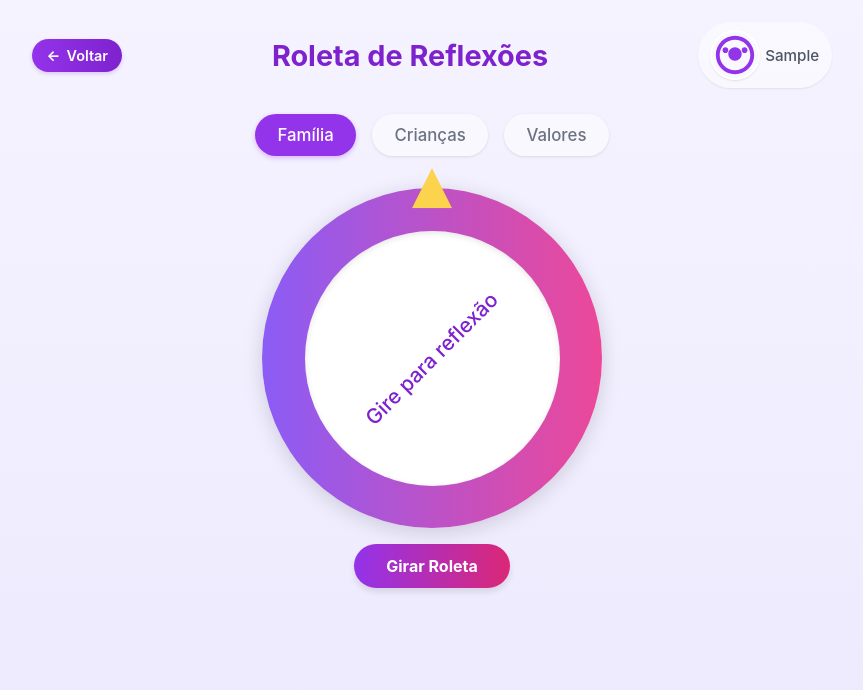
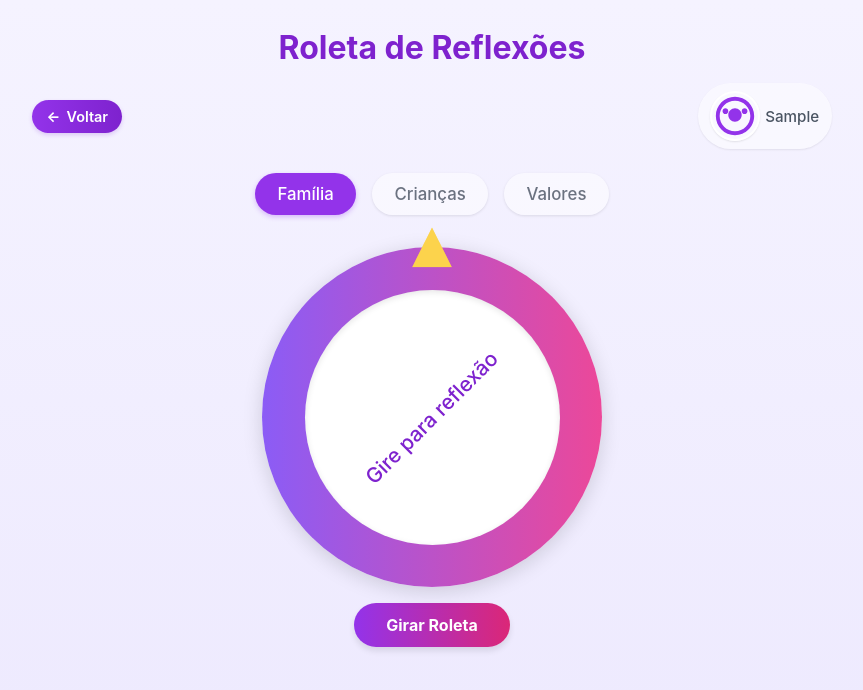
Before and after one commit to Alerson/roleta-de-reflexoes, a React (Create React App) app: page / in a window 1280 px wide. Both pictures are taken after typing "Sample" into the empty fields and a click on the button "Começar a Jogar". Shown: the top 690 px of the page, without its empty margins (208-1071 px from the left). Built offline with nearby package versions, Linux system fonts and the light colour scheme.

Commit message:
acertando layout

```diff
--- a/src/pages/Home/Home.css
+++ b/src/pages/Home/Home.css
@@ -9,6 +9,26 @@
   background-color: #f5f3ff;
   background-image: linear-gradient(to bottom, #f5f3ff, #ede9fe);
   font-family: -apple-system, BlinkMacSystemFont, 'Segoe UI', Roboto, Oxygen, Ubuntu, Cantarell, sans-serif;
+}
+
+/* Título do app */
+.app-title {
+  font-size: clamp(1.3rem, 5vw, 2rem);
+  font-weight: 700;
+  color: #7e22ce;
+  margin: 0.5rem 0 0.75rem 0;
+  text-align: center;
+  width: 100%;
+}
+
+/* Container de navegação */
+.nav-container {
+  display: flex;
+  width: 100%;
+  max-width: 800px;
+  align-items: center;
+  justify-content: space-between;
+  margin-bottom: 1rem;
 }
 
 /* Informações do jogador */
@@ -42,17 +62,7 @@
   box-shadow: 0 1px 2px rgba(0, 0, 0, 0.1);
 }
 
-/* Header com botão de voltar */
-.header {
-  display: flex;
-  width: 100%;
-  max-width: 800px;
-  align-items: center;
-  justify-content: space-between;
-  margin-bottom: 0.75rem;
-  padding: 0.3rem 0;
-}
-
+/* Botão voltar */
 .botao-voltar {
   display: flex;
   align-items: center;
@@ -76,15 +86,6 @@
 .botao-voltar-icon {
   margin-right: 0.3rem;
   font-weight: bold;
-}
-
-.home-container h1 {
-  font-size: clamp(1.2rem, 4vw, 1.8rem);
-  font-weight: 700;
-  color: #7e22ce;
-  margin: 0;
-  text-align: center;
-  flex-grow: 1;
 }
 
 /* Área do jogo */
@@ -137,9 +138,13 @@
     padding: 1rem;
   }
 
-  .header {
-    margin-bottom: 1.2rem;
-    padding: 0.4rem 0;
+  .app-title {
+    font-size: 2rem;
+    margin: 0.75rem 0 1rem 0;
+  }
+
+  .nav-container {
+    margin-bottom: 1.5rem;
   }
 
   .botao-voltar {
@@ -149,10 +154,6 @@
 
   .botao-voltar-icon {
     margin-right: 0.4rem;
-  }
-
-  .home-container h1 {
-    font-size: 1.8rem;
   }
 
   .player-name {
@@ -205,9 +206,13 @@
     padding: 0.4rem;
   }
 
-  .header {
-    padding: 0.3rem 0;
-    margin-bottom: 0.5rem;
+  .app-title {
+    font-size: 1.2rem;
+    margin: 0.3rem 0 0.5rem 0;
+  }
+
+  .nav-container {
+    margin-bottom: 0.75rem;
   }
 
   .botao-voltar {
@@ -237,24 +242,15 @@
     padding: 0.5rem;
   }
 
-  .header {
-    padding: 0.4rem 0;
-    margin-bottom: 0.6rem;
+  .app-title {
+    margin: 0.4rem 0 0.6rem 0;
+  }
+
+  .nav-container {
+    margin-bottom: 0.8rem;
   }
 
   .jogo-area.has-result {
     flex-direction: column;
   }
 }
-
-@media (max-width: 600px) {
-  .header {
-    flex-wrap: wrap;
-    justify-content: space-between;
-  }
-
-  .home-container h1 {
-    font-size: clamp(1.1rem, 3.5vw, 1.4rem);
-    margin: 0 auto;
-  }
-}
--- a/src/pages/Home/Home.jsx
+++ b/src/pages/Home/Home.jsx
@@ -34,11 +34,12 @@ const Home = () => {
 
   return (
     <div className="home-container">
-      <div className="header">
+      <h1 className="app-title">Roleta de Reflexões</h1>
+
+      <div className="nav-container">
         <button className="botao-voltar" onClick={voltarInicio}>
           <span className="botao-voltar-icon">←</span> Voltar
         </button>
-        <h1>Roleta de Reflexões</h1>
 
         {currentPlayer && (
           <div className="player-info">
```
